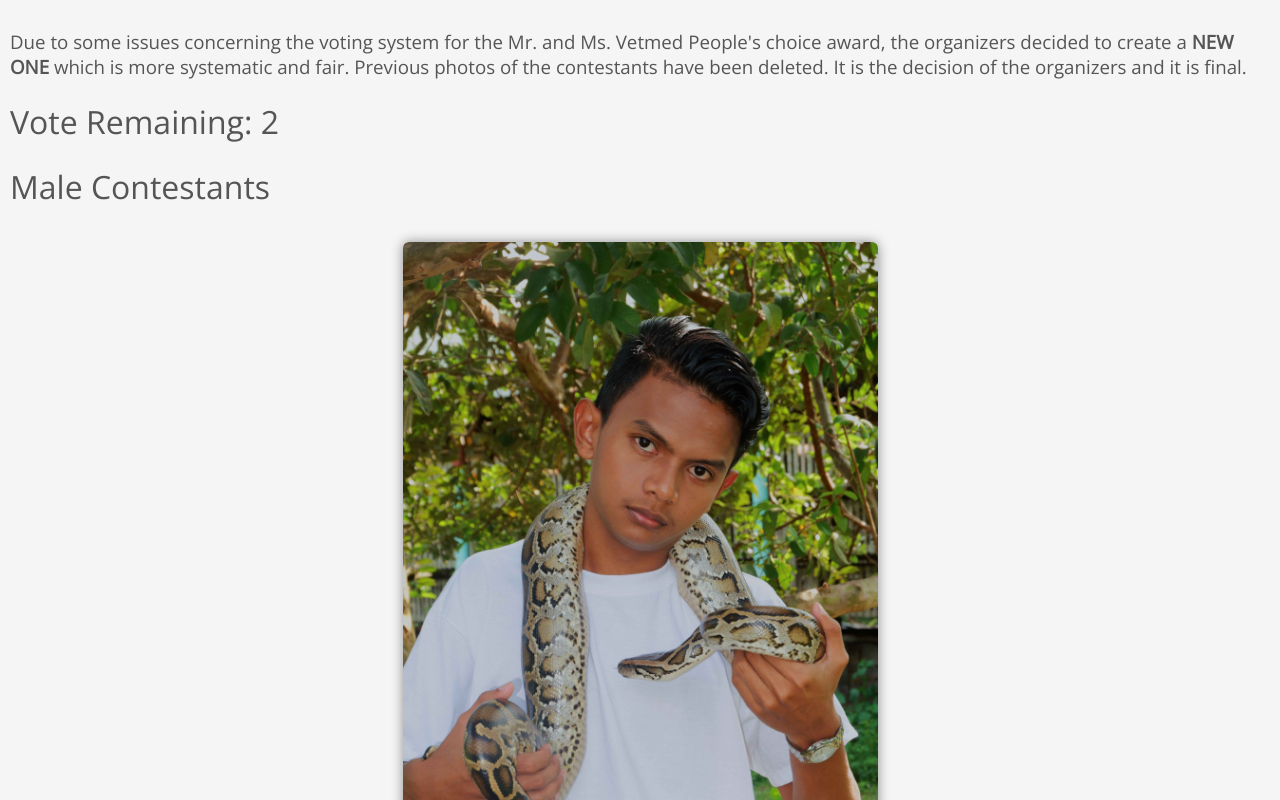
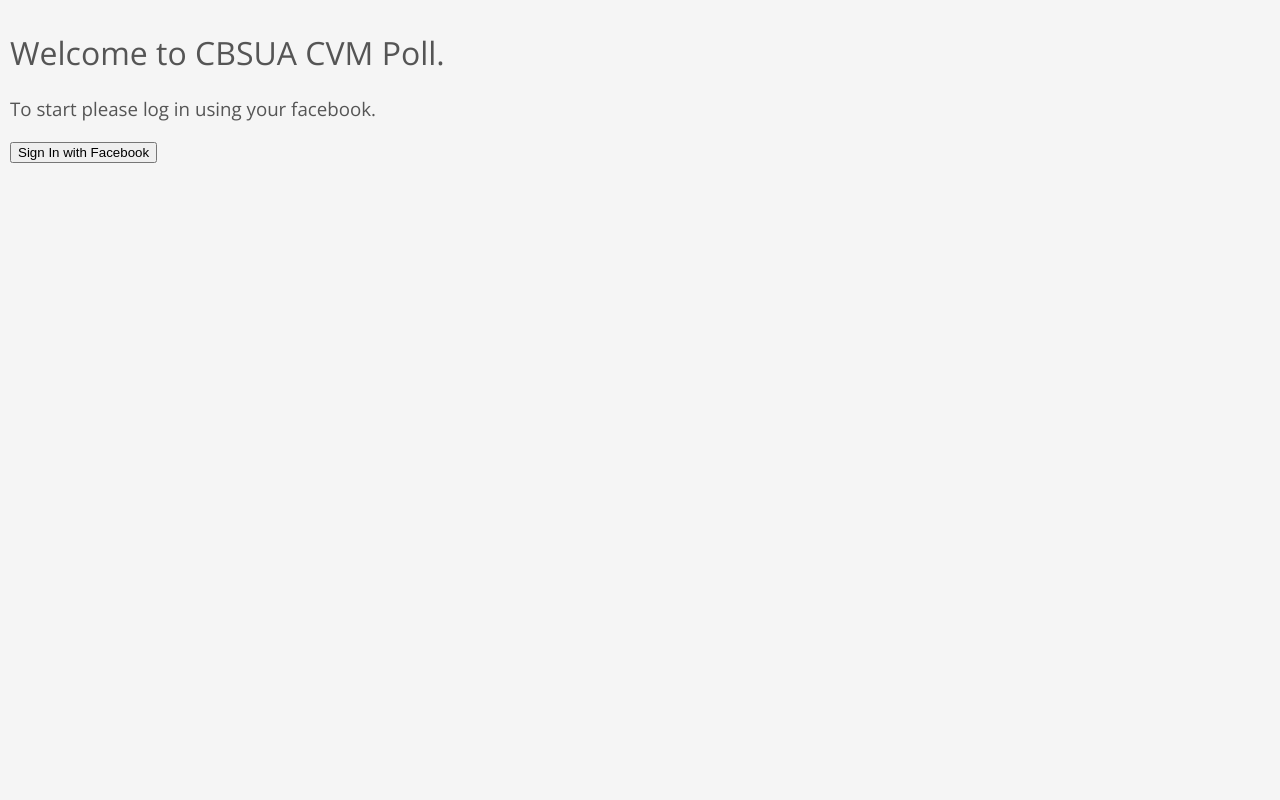
Before and after one commit to neilaldreiii/cbsua-cvm-poll, a Vue app: page / in a window 1280 px wide. Shown: the top 800 px of the page. Built offline with nearby package versions, Linux system fonts and the light colour scheme; no server answers.

Commit message:
Added facebook auth with firebase: it took me 1 hour to read the docs garsh darn it fools

```diff
--- a/package.json
+++ b/package.json
@@ -8,8 +8,10 @@
     "lint": "vue-cli-service lint"
   },
   "dependencies": {
+    "facebook-login-vuejs": "^2.1.3",
     "firebase": "^5.8.4",
     "vue": "^2.6.6",
+    "vue-facebook-login-component": "^1.3.5",
     "vue-router": "^3.0.1"
   },
   "devDependencies": {
--- a/src/App.vue
+++ b/src/App.vue
@@ -1,5 +1,6 @@
 <template>
   <div id="app">
+    <app-signin></app-signin>
     <router-view />
   </div>
 </template>
@@ -9,4 +10,13 @@
 require("@/assets/css/default.css");
 require("@/assets/css/main.css");
 
+
+import SignIn from "@/components/SignIn";
+
+export default {
+  name: "app",
+  components: {
+    "app-signin": SignIn
+  }
+}
 </script>
--- a/src/components/AppPoll.vue
+++ b/src/components/AppPoll.vue
@@ -1,5 +1,5 @@
 <template>
-    <div class="container">
+    <div v-if="isSignedIn" class="container">
         <div class="male-contestants-poll" v-if="!afterVoting">
             <h1>Vote Remaining: {{ mVoteCount }}</h1>
             <div v-if="voted.length" class="voted">
@@ -68,6 +68,9 @@
 </template>
 
 <script>
+import firebaseInit from '@/firebase/firebaseInit';
+import firebase from "firebase";
+
 export default {
     name: "poll",
     data() {
@@ -83,6 +86,7 @@
             mVoteCount: 2,
             fVoteCount: 2,
             afterVoting: false,
+            isSignedIn: false,
             maleContestants: [
                 {
                     id: 1,
@@ -185,6 +189,15 @@
             voted: []
         }
     },
+    created() {
+
+        firebase.auth().onAuthStateChanged(user => {
+
+            if(user) {
+                this.isSignedIn = true;
+            }
+        });
+    },
     methods: {
         voteM(e) {
 
--- /dev/null
+++ b/src/components/SignIn.vue
@@ -0,0 +1,79 @@
+<template>
+    <div class="container">
+        <div v-if="!isSignedIn">
+            <h1>Welcome to CBSUA CVM Poll.</h1>
+            <h3>To start please log in using your facebook.</h3>
+            <button @click="fbSignIn">Sign In with Facebook</button>
+        </div>
+        <div v-else>
+            <h1>Welcome {{ displayName }}</h1>
+            <h2>You can now start voting. </h2>
+            <button @click="fbSignOut">SignOut</button>
+        </div>
+    </div>
+</template>
+
+<script>
+import firebaseInit from '@/firebase/firebaseInit';
+import firebase from 'firebase';
+
+export default {
+    name: "signin",
+    data() {
+        return {
+
+            isSignedIn: false,
+            displayName: null
+
+        }
+    },
+    created() {
+
+        firebase.auth().onAuthStateChanged(user => {
+            if(user) {
+
+                this.displayName = user.displayName;
+                this.isSignedIn = true;
+
+            } else {
+
+                console.log("Signed out");
+                this.isSignedIn = false;
+
+            }
+        })
+
+    },
+    methods: {
+        fbSignIn() {
+
+            var provider = new firebase.auth.FacebookAuthProvider();
+
+            firebase.auth().signInWithPopup(provider)
+            .then(function(result) {
+
+                var token = result.credential.accessToken;
+                var user = result.user;
+
+            })
+            .catch(function(error) {
+
+                var errorMessage = error.message;
+                console.log(errorMessage);
+
+            })
+        },
+        fbSignOut() {
+
+            firebase.auth().signOut().then(() => {
+                this.isSignedIn = false;
+            })
+
+        }
+    }
+}
+</script>
+
+<style>
+
+</style>
--- a/src/firebase/firebaseInit.js
+++ b/src/firebase/firebaseInit.js
@@ -5,7 +5,3 @@
 const firebaseApp = firebase.initializeApp(firebaseConfig);
 
 export default firebaseApp.firestore();
-
-const firestore = firebase.firestore();
-const settings = { timestampsInSnapshots: true };
-firestore.settings(settings);
--- a/src/views/Home.vue
+++ b/src/views/Home.vue
@@ -1,8 +1,5 @@
 <template>
   <div class="home">
-    <div class="intro">
-      <h3>Due to some issues concerning the voting system for the Mr. and Ms. Vetmed People's choice award, the organizers decided to create a <b>NEW ONE</b> which is more systematic and fair. Previous photos of the contestants have been deleted. It is the decision of the organizers and it is final.</h3>
-    </div>
     <app-poll></app-poll>
   </div>
 </template>
```
Also changed, not shown: 1 other file (tests, documents, lock files or other folders).
